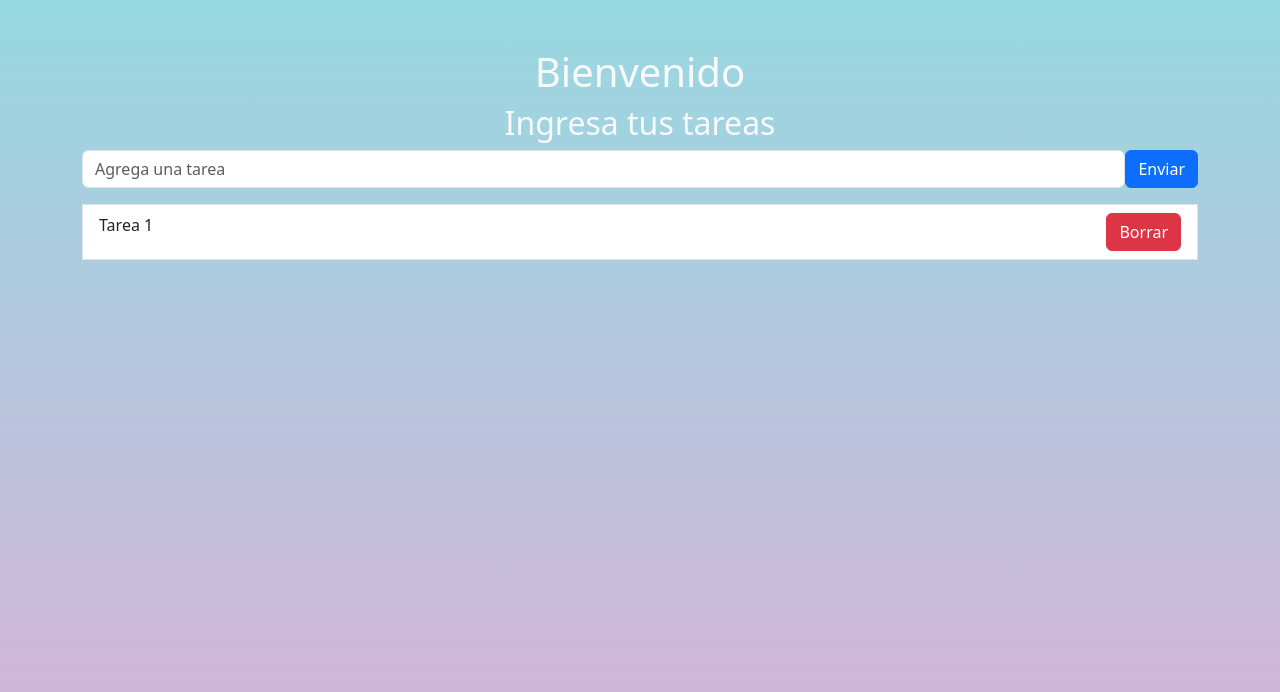
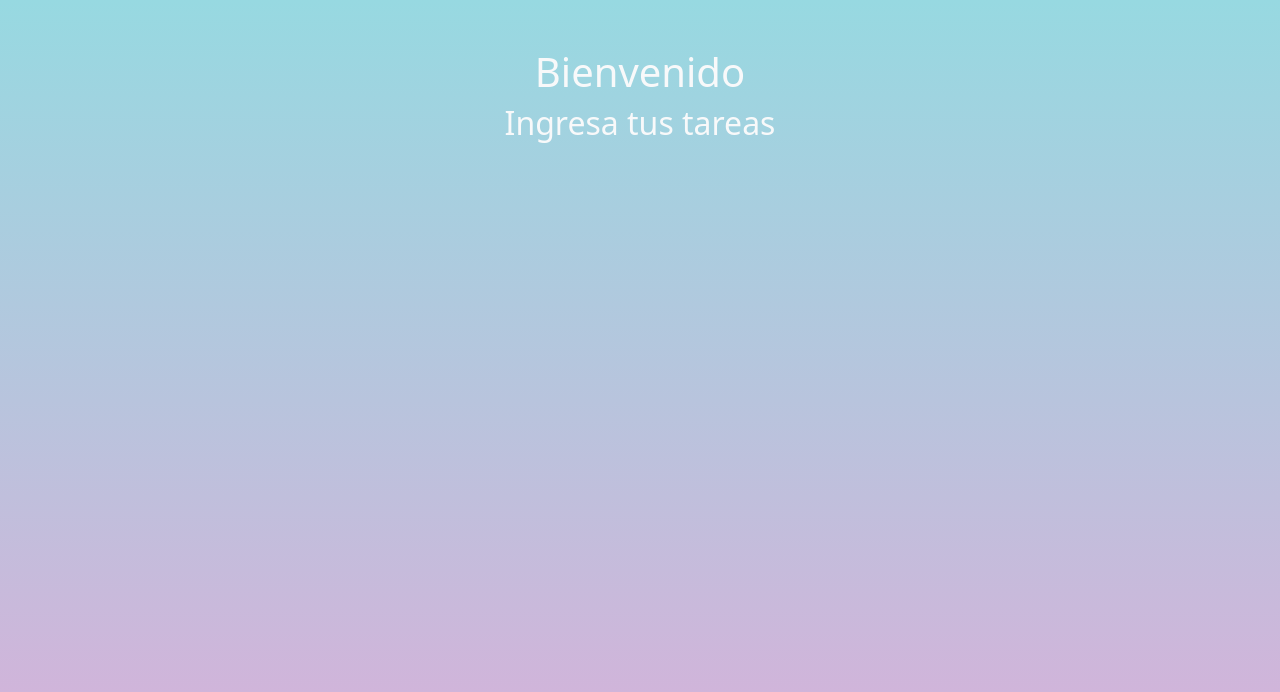
Before and after one commit to BritoAugusto/listaTareaReact, a React (Vite) app: page / in a window 1280 px wide. Shown: the top 692 px of the page. Built offline with nearby package versions, Linux system fonts and the light colour scheme.

Commit message:
se limpio la estrucutra de listatareas

```diff
--- a/src/App.jsx
+++ b/src/App.jsx
@@ -1,6 +1,6 @@
 import "bootstrap/dist/css/bootstrap.min.css";
  import "./App.css";
-import Formulario from "./components/Formulario";
+
 
 function App() {
   return (
@@ -8,7 +8,7 @@ function App() {
       <main className="container my-5 text-center">
         <h1 className="text-light">Bienvenido</h1>
         <h2 className="text-light">Ingresa tus tareas</h2>
-        <Formulario></Formulario>
+
       </main>
     </>
   );
--- a/src/components/Formulario.jsx
+++ b/src/components/Formulario.jsx
@@ -1,35 +1,13 @@
-import Button from "react-bootstrap/Button";
-import Form from "react-bootstrap/Form";
-import ListaTareas from "./ListaTareas";
-import { useState } from "react";
+
 // import {Form, Button} from "react-bootrstap";
 
 
 const Formulario = () => {
-    const [ItemTareas, setItemTareas] = useState([])
-    const [tarea, setTarea] = useState('')
-// const tomarTexto = (e)=>{
-//     console.log(e.target.value);
-//     setTarea(e.target.value);
-const handleSubmit = (e)=>{
-e.preventDefault();
-//guardar la tarea en ItemTareas
-//... operador spread
-setItemTareas([...ItemTareas, tarea])
-setTarea('');
-}
+
 
   return (
     <section>
-      <Form onSubmit={handleSubmit}>
-        <Form.Group className="mb-3 d-flex">
-          <Form.Control type="text" placeholder="Agrega una tarea" onChange={(e)=> setTarea(e.target.value)} value={tarea}/>
-          <Button variant="primary" type="submit">
-            Enviar
-          </Button>
-        </Form.Group>
-      </Form>
-      <ListaTareas ItemTareas={ItemTareas}></ListaTareas>
+
     </section>
   );
 };
--- a/src/components/ItemTarea.jsx
+++ b/src/components/ItemTarea.jsx
@@ -1,9 +1,8 @@
-import { Button, ListGroup } from "react-bootstrap";
 
 const ItemTarea = () => {
     return (
       <div>
-        <ListGroup.Item className="d-flex justify-content-between">Tarea 1 <Button variant="danger">Borrar</Button> </ListGroup.Item>
+
       </div>
     );
 };
```
